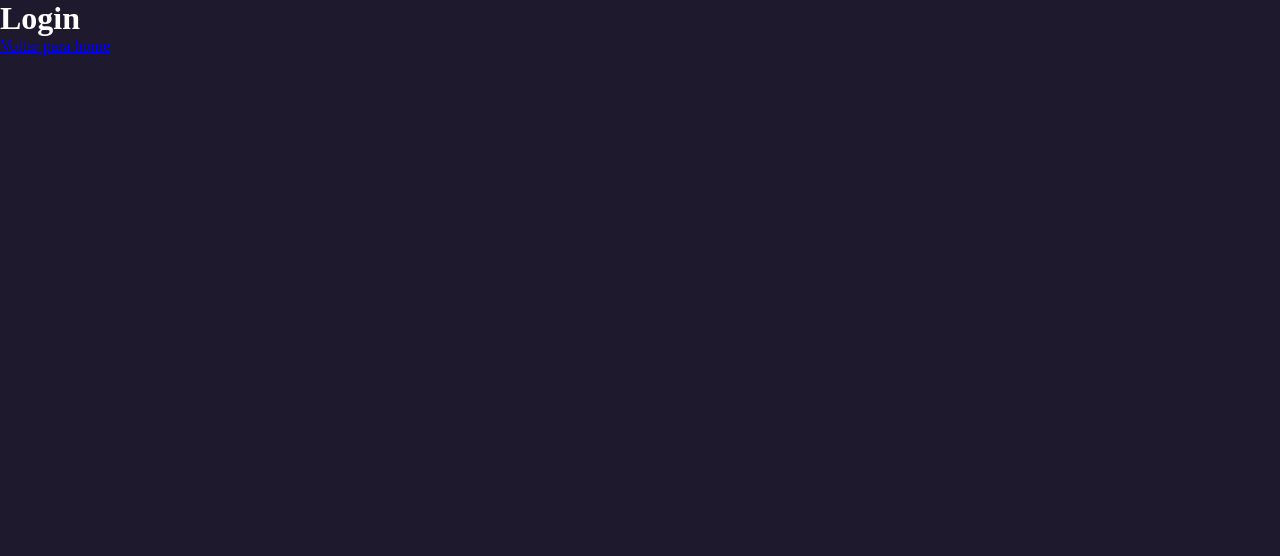
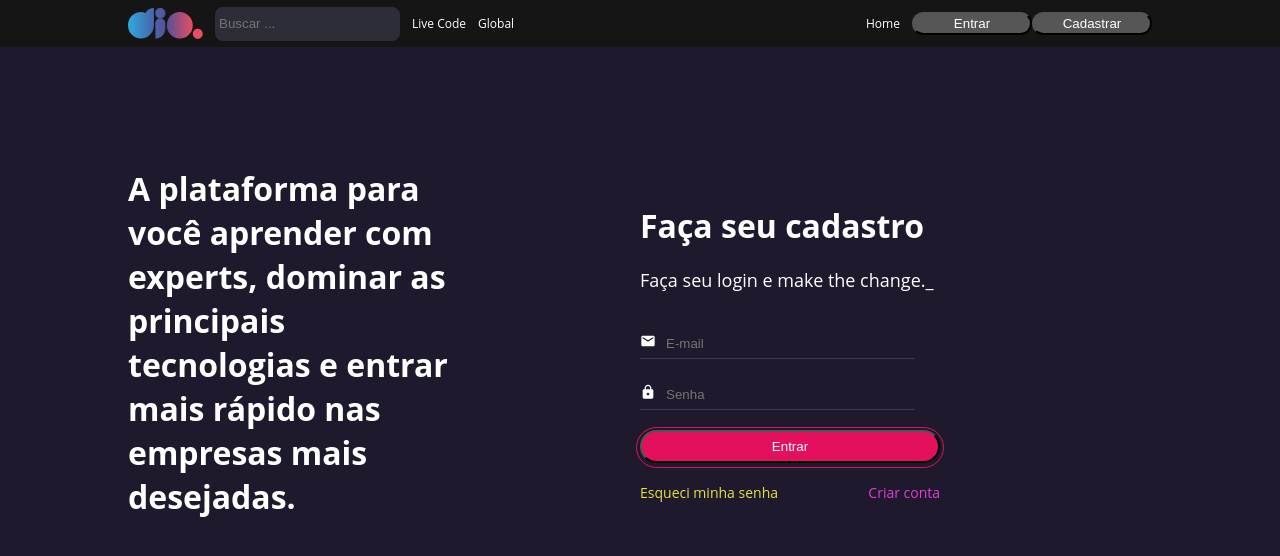
Before and after one commit to rflfl/dio-clone-page, a React (Create React App) app: page /login in a window 1280 px wide. Shown: the top 556 px of the page. Built offline with nearby package versions, Linux system fonts and the light colour scheme.

Commit message:
feat: Criada a página de Login, e componente Input

```diff
--- a/package.json
+++ b/package.json
@@ -8,6 +8,7 @@
     "@testing-library/user-event": "^13.5.0",
     "react": "^18.2.0",
     "react-dom": "^18.2.0",
+    "react-icons": "^5.0.1",
     "react-router-dom": "^6.21.2",
     "react-scripts": "5.0.1",
     "styled-components": "^6.1.8",
--- a/public/index.html
+++ b/public/index.html
@@ -2,42 +2,16 @@
 <html lang="en">
   <head>
     <meta charset="utf-8" />
-    <link rel="icon" href="%PUBLIC_URL%/favicon.ico" />
     <meta name="viewport" content="width=device-width, initial-scale=1" />
     <meta name="theme-color" content="#000000" />
     <meta
       name="description"
-      content="Web site created using create-react-app"
+      content="Clone page to DIO website"
     />
-    <link rel="apple-touch-icon" href="%PUBLIC_URL%/logo192.png" />
-    <!--
-      manifest.json provides metadata used when your web app is installed on a
-      user's mobile device or desktop. See https://developers.google.com/web/fundamentals/web-app-manifest/
-    -->
-    <link rel="manifest" href="%PUBLIC_URL%/manifest.json" />
-    <!--
-      Notice the use of %PUBLIC_URL% in the tags above.
-      It will be replaced with the URL of the `public` folder during the build.
-      Only files inside the `public` folder can be referenced from the HTML.
-
-      Unlike "/favicon.ico" or "favicon.ico", "%PUBLIC_URL%/favicon.ico" will
-      work correctly both with client-side routing and a non-root public URL.
-      Learn how to configure a non-root public URL by running `npm run build`.
-    -->
-    <title>React App</title>
+    <title>DIO - Clone page</title>
   </head>
   <body>
     <noscript>You need to enable JavaScript to run this app.</noscript>
     <div id="root"></div>
-    <!--
-      This HTML file is a template.
-      If you open it directly in the browser, you will see an empty page.
-
-      You can add webfonts, meta tags, or analytics to this file.
-      The build step will place the bundled scripts into the <body> tag.
-
-      To begin the development, run `npm start` or `yarn start`.
-      To create a production bundle, use `npm run build` or `yarn build`.
-    -->
   </body>
 </html>
--- /dev/null
+++ b/src/components/Input/index.jsx
@@ -0,0 +1,14 @@
+import React from "react";
+
+import { IconContainer, InputContainer, InputText } from "./styles";
+
+const Input = ({leftIcon, name, ...rest}) => {
+    return(
+        <InputContainer>
+            {leftIcon ? (<IconContainer>{leftIcon}</IconContainer>) : null}
+            <InputText {...rest} />
+        </InputContainer>
+    )
+}
+
+export {Input}
--- /dev/null
+++ b/src/components/Input/styles.js
@@ -0,0 +1,24 @@
+import styled from "styled-components";
+
+export const InputContainer = styled.div`
+    width: 100%;
+    max-width: 275px;
+    height: 30px;
+    border-bottom: 1px solid #3b3450;
+
+    display:flex;
+    align-items: center;
+    margin-bottom:20px;
+`
+
+export const IconContainer = styled.div`
+    margin-right: 10px;
+`
+
+export const InputText = styled.input`
+    background-color: transparent;
+    width: 100%;
+    color:#ffffff;
+    border:0;
+    height: 30px;
+`
--- a/src/pages/login/index.jsx
+++ b/src/pages/login/index.jsx
@@ -1,8 +1,36 @@
-import { Link } from "react-router-dom"
+import { MdEmail, MdLock} from "react-icons/md"
+import { Button } from "../../components/Button"
+import { Header } from "../../components/Header"
+import { Input } from "../../components/Input"
+
+
+import { Column, Container, Wrapper, CriarText, EsqueciText, Row, SubtitleLogin, Title, TitleLogin  } from "./styles";
+
 const Login = () => {
     return (<>
-        <h1>Login</h1>
-        <Link to="/">Voltar para home</Link>
+        <Header />
+        <Container>
+            <Column>
+                <Title>
+                   A plataforma para você aprender com experts, dominar as principais tecnologias e entrar mais rápido nas empresas mais desejadas.
+                </Title>
+            </Column>
+            <Column>
+            <Wrapper>
+                <TitleLogin>Faça seu cadastro</TitleLogin>
+                <SubtitleLogin>Faça seu login e make the change._</SubtitleLogin>
+                <form>
+                    <Input placeholder="E-mail" leftIcon={<MdEmail/>}/>
+                    <Input placeholder="Senha" type="password" leftIcon={<MdLock/>}/>
+                    <Button title="Entrar" variant="secondary" />
+                </form>
+                <Row>
+                    <EsqueciText>Esqueci minha senha</EsqueciText>
+                    <CriarText>Criar conta</CriarText>
+                </Row>
+            </Wrapper>
+            </Column>
+        </Container>
     </>)
 }
 
--- /dev/null
+++ b/src/pages/login/styles.js
@@ -0,0 +1,79 @@
+import styled from "styled-components"
+
+export const Container = styled.main`
+    width:100%;
+    max-width: 80%;
+    margin: 0 auto;
+    margin-top: 120px;
+
+    display:flex;
+    flex-direction:row;
+    justify-content:space-between;
+    align-items: center;
+`
+
+export const Wrapper = styled.div`
+    max-width: 300px;
+`
+
+export const Column = styled.div`
+    flex:1;
+`
+
+export const Row = styled.div`
+    display:flex;
+    flex-direction:row;
+    justify-content: space-between;
+    align-items: center;
+    margin-top: 20px;
+`
+
+export const Title = styled.h2`
+    font-family: 'Open Sans';
+    font-style: normal;
+    font-weight: 700;
+    font-size: 32px;
+    width: 320px;
+    margin-bottom: 20px;
+    line-height: 44px;
+
+    color:#ffffff;
+`
+
+export const TitleLogin = styled.p`
+    font-family: 'Open Sans';
+    font-style: normal;
+    font-weight: 700;
+    font-size: 32px;
+    margin-bottom: 20px;
+    line-height: 44px;
+`
+
+export const SubtitleLogin = styled.p`
+    font-family: 'Open Sans';
+    font-style: normal;
+    font-weight: 400;
+    font-size: 18px;
+    margin-bottom: 35px;
+    line-height: 25px;
+`
+
+export const EsqueciText = styled.p`
+    font-family: 'Open Sans';
+    font-style: normal;
+    font-weight: 400;
+    font-size: 14px;
+    line-height: 19px;
+
+    color: #e5e044;
+`
+
+export const CriarText = styled.p`
+    font-family: 'Open Sans';
+    font-style: normal;
+    font-weight: 400;
+    font-size: 14px;
+    line-height: 19px;
+
+    color: #e23dd7;
+`
```
Also changed, not shown: 1 other file (tests, documents, lock files or other folders).
